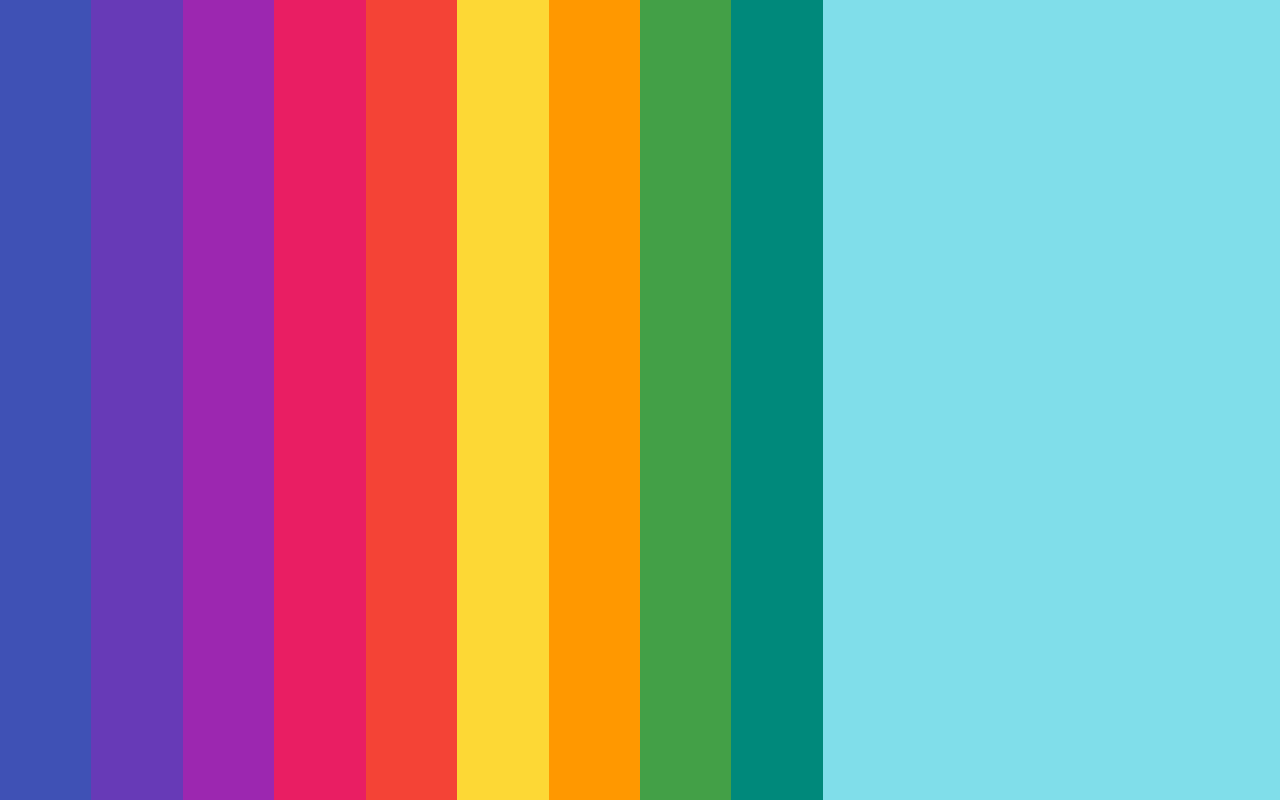
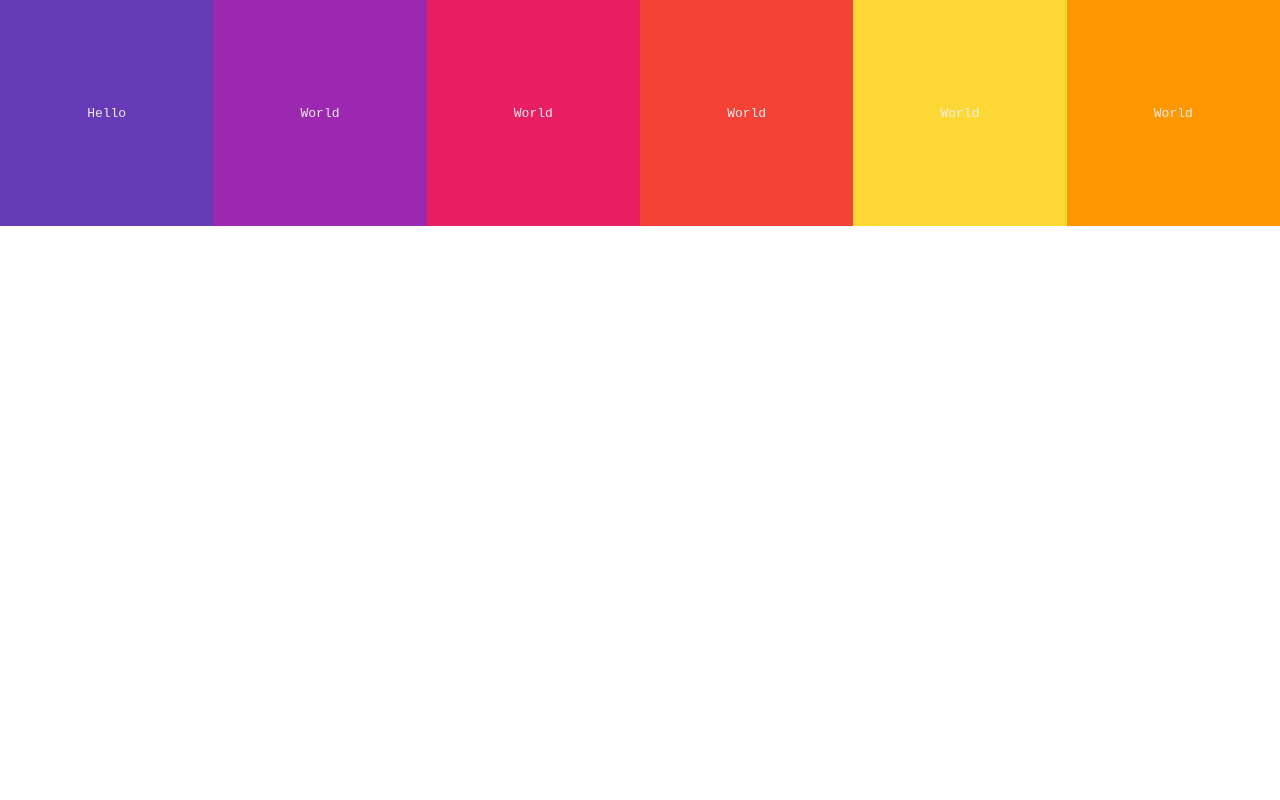
Before and after one commit to saratonite/css-workshops, a website: page src/flexbox/index.html in a window 1280 px wide. Drawn offline with Linux system fonts and the light colour scheme.

Commit message:
Content centering

```diff
--- a/src/flexbox/index.html
+++ b/src/flexbox/index.html
@@ -5,22 +5,30 @@
 	<title>Flexbox</title>
 	<link rel="stylesheet" href="style.css">
 	<style>
+	html{
+
+		font-family: monospace;
+
+	}
 	.f-container {
 		display: flex;
 		background-color: #f56;
-		height: 100vh;
-		flex-direction: row;
-
+		flex-direction: row;;
+		align-items: center;
+		fle
 	}
 
 	.f-item {
+		color: #eee;
+		padding: 1em;
+		width: 200px;
+		min-height: 200px;
 		display: flex;
-		width:10%;
-		padding: 1em;
+		justify-content: center;
+		align-items: center;
+		flex-grow: 1;
 	}
-	.f-item:after{
-		content: ''
-	}
+
 
 	</style>
 
@@ -28,20 +36,25 @@
 <body>
 	<div class="f-container">
 
-				<div class="f-item c1"></div>
-				<div class="f-item c2"></div>
-				<div class="f-item c3"></div>
-				<div class="f-item c4"></div>
-				<div class="f-item c5"></div>
-				<div class="f-item c6"></div>
-				<div class="f-item c7"></div>
-				<div class="f-item c8"></div>
-				<div class="f-item c9"></div>
-				<div class="f-item c10"></div>
-				<div class="f-item c11"></div>
-				<div class="f-item c12"></div>
-				<div class="f-item c13"></div>
-				<div class="f-item c14"></div>
+		<div class="f-item c2">
+			Hello
+		</div>
+		<div class="f-item c3">
+			World
+		</div>
+		<div class="f-item c4">
+			World
+		</div>
+		<div class="f-item c5">
+			World
+		</div>
+		<div class="f-item c6">
+			World
+		</div>
+		<div class="f-item c7">
+			World
+		</div>
+
 
 
 	</div>
```
